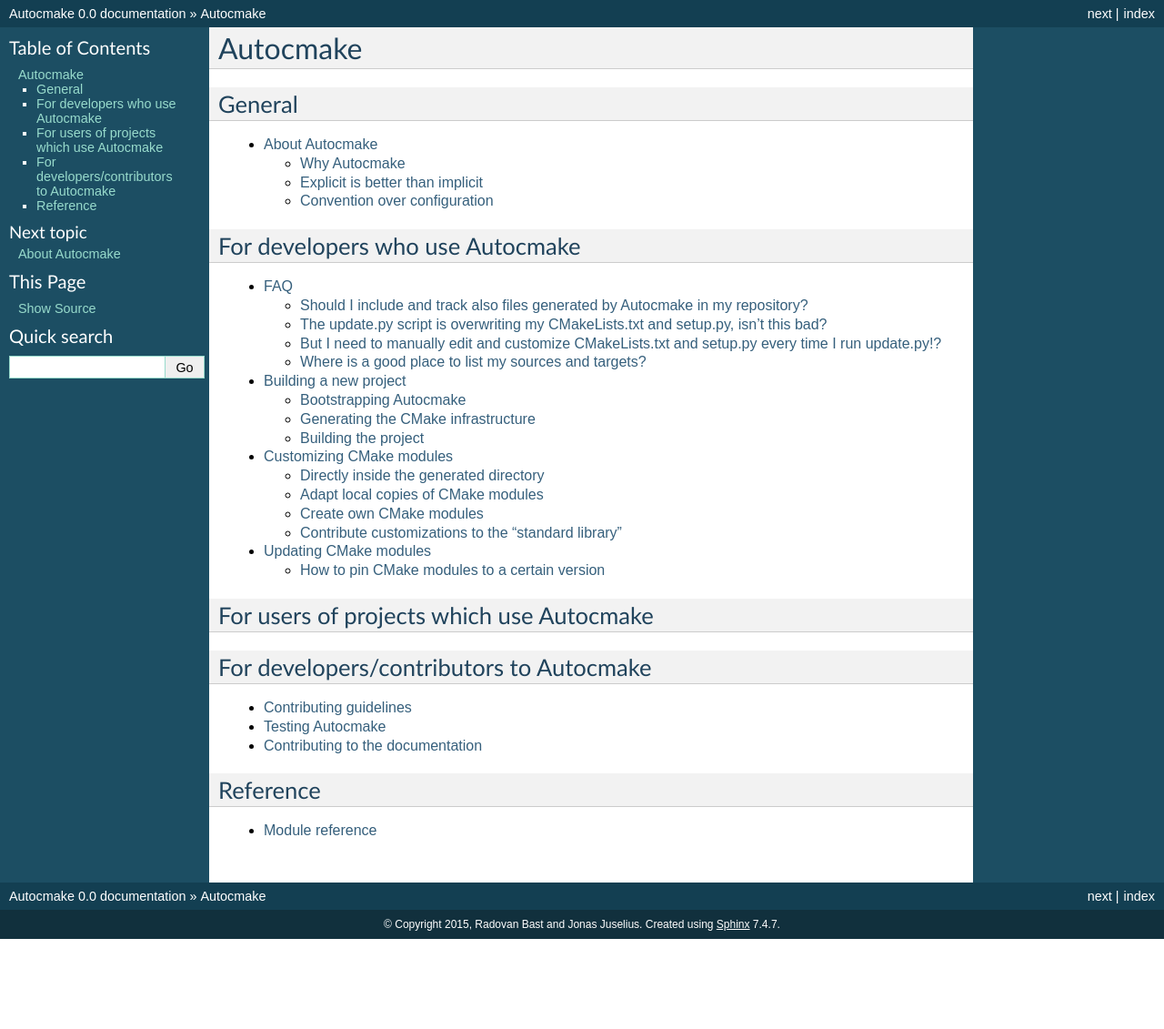
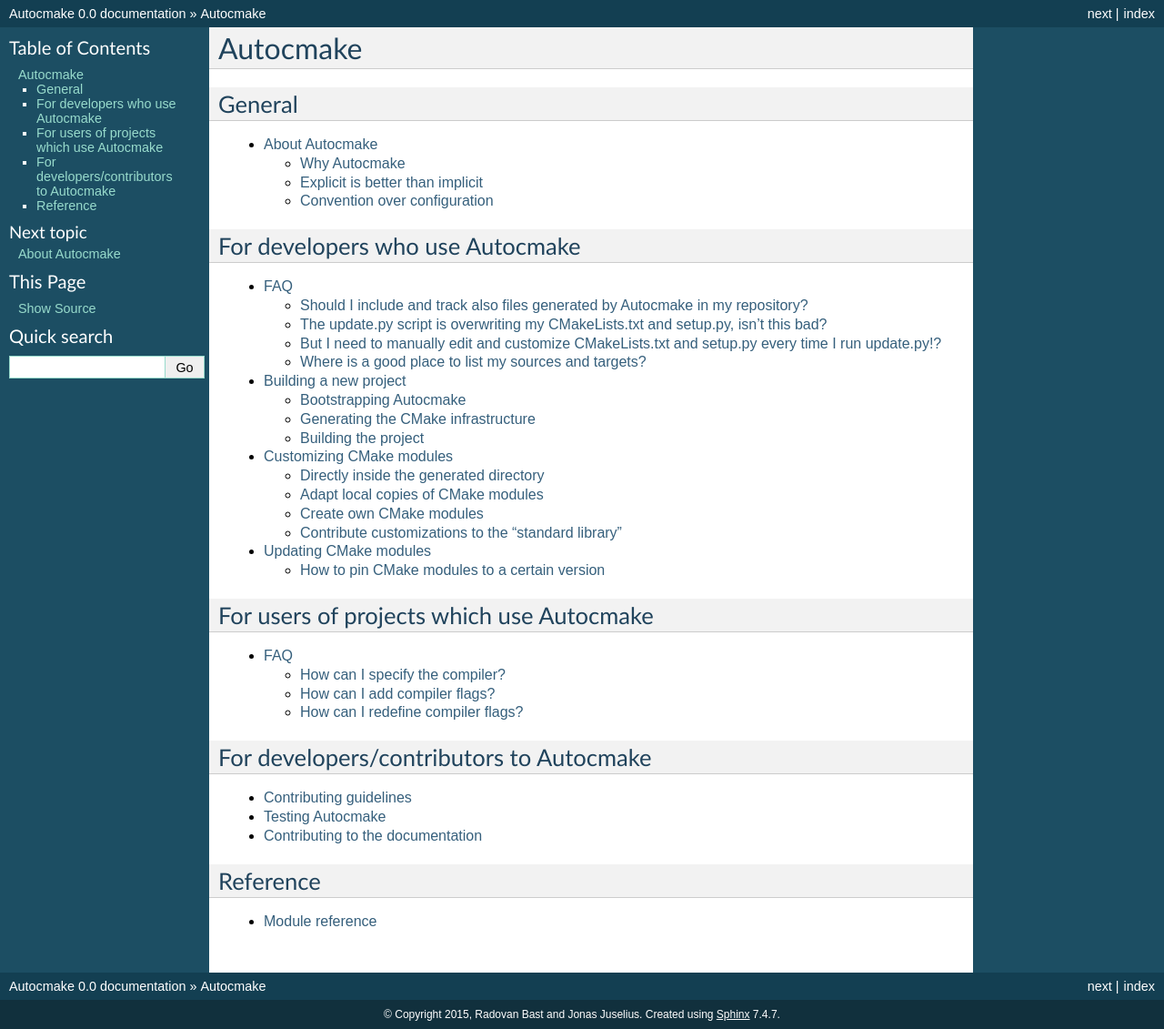
Before and after one commit to dev-cafe/autocmake, a Sphinx documentation site: the page built from doc/index.rst, in a window 1280 px wide. Shown: the whole page at 91% size. Built offline with Sphinx 7.4.7, drawn with Linux system fonts in a browser that asks for light colours; before the commit the page ends 1032 px from its top, so only the background shows below that; some of the changed lines change nothing that is shown.

Commit message:
add FAQs for users

```diff
--- a/doc/index.rst
+++ b/doc/index.rst
@@ -28,6 +28,11 @@
 For users of projects which use Autocmake
 -----------------------------------------
 
+.. toctree::
+   :maxdepth: 2
+
+   users/faq.rst
+
 
 For developers/contributors to Autocmake
 ----------------------------------------
--- /dev/null
+++ b/doc/users/faq.rst
@@ -0,0 +1,30 @@
+
+
+FAQ
+===
+
+
+How can I specify the compiler?
+-------------------------------
+
+By default ``setup.py`` will attempt GNU compilers.
+You can specify compilers manually like this::
+
+  $ python setup.py --fc=ifort --cc=icc --cxx=icpc
+
+
+How can I add compiler flags?
+-----------------------------
+
+You can do this with ``--extra-fc-flags``, ``--extra-cc-flags``, or
+``--extra-cxx-flags``::
+
+  $ python setup.py --fc=gfortran --extra-fc-flags='-some-exotic-flag'
+
+
+How can I redefine compiler flags?
+----------------------------------
+
+If you export compiler flags using the environment variables ``FCFLAGS``,
+``CFLAGS``, or ``CXXFLAGS``, respectively, then the configuration will use
+those flags and neither augment them, nor redefine them.
```
